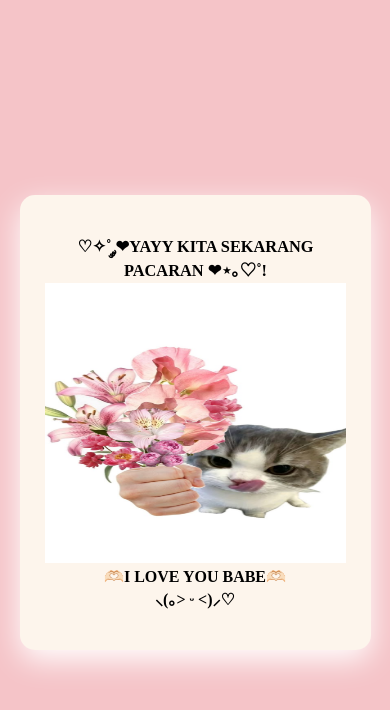
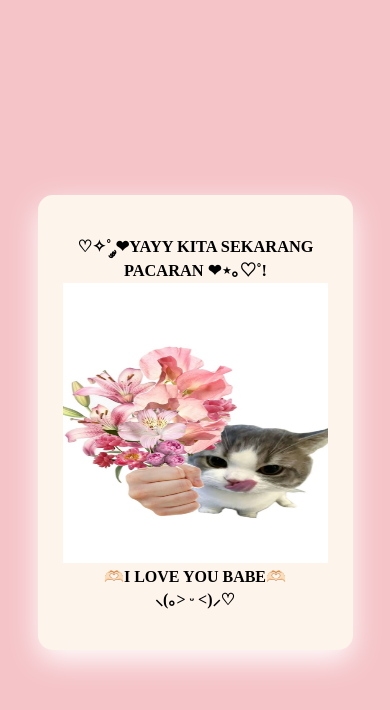
Before and after one commit to YantoBelajar/nembak, a plain HTML site: page index.html in a window 390 px wide. Both pictures are taken after a click on the button "MAU ♡". Drawn offline with Linux system fonts and the light colour scheme; a web font is replaced by a local one.

Commit message:
perbaikan back

```diff
--- a/style.css
+++ b/style.css
@@ -154,7 +154,7 @@ h1 { animation: pulseText 1.5s ease-in-out infinite;
     }
 
     #firstPage,
-    #seccondPage,
+    #secondPage,
     #thirdPage {
         width: 100%;
         min-height: 100vh;
```
